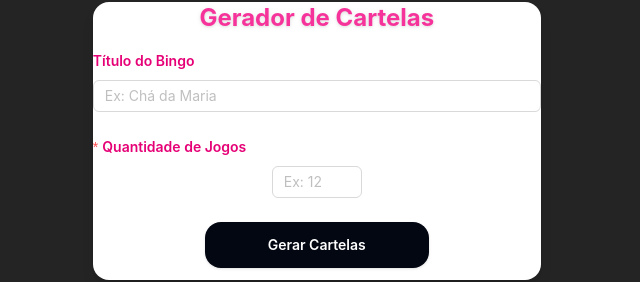
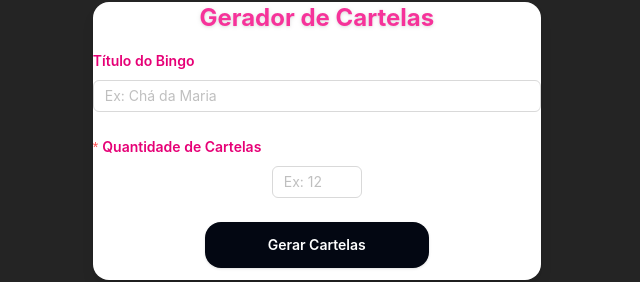
Before and after one commit to Berto021/Bingo-Generator-Front-end, a React (Vite) app: page / in a window 1280 px wide. Shown: the part 283-565 px from the top of the page, without its empty margins (316-956 px from the left). Built offline with nearby package versions, Linux system fonts and the light colour scheme.

Commit message:
[HOTFIX]:Change label of quantity input

```diff
--- a/src/App.tsx
+++ b/src/App.tsx
@@ -44,7 +44,7 @@ export function App() {
         </Form.Item>
 
         <Form.Item
-          label={labelValue("Quantidade de Jogos")}
+          label={labelValue("Quantidade de Cartelas")}
           name="quantity"
           rules={[
             { required: true, message: "Informe a quantidade de cartelas." },
```
